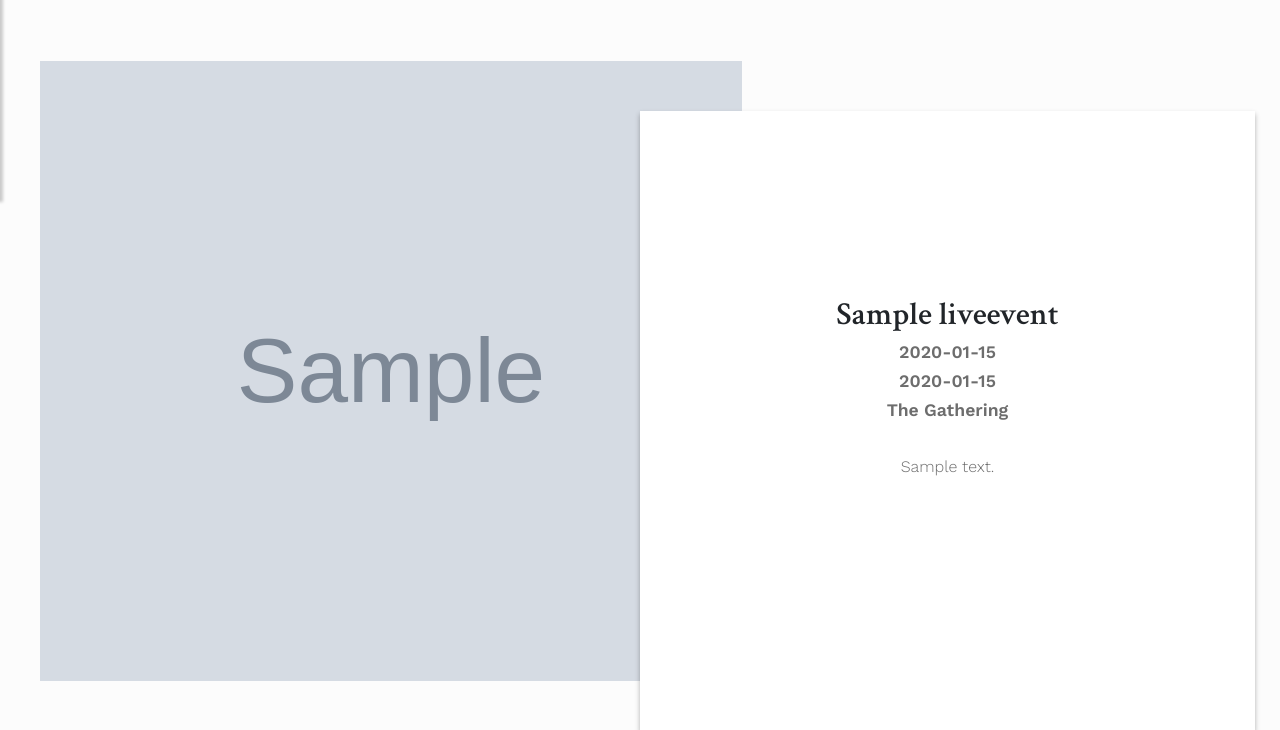
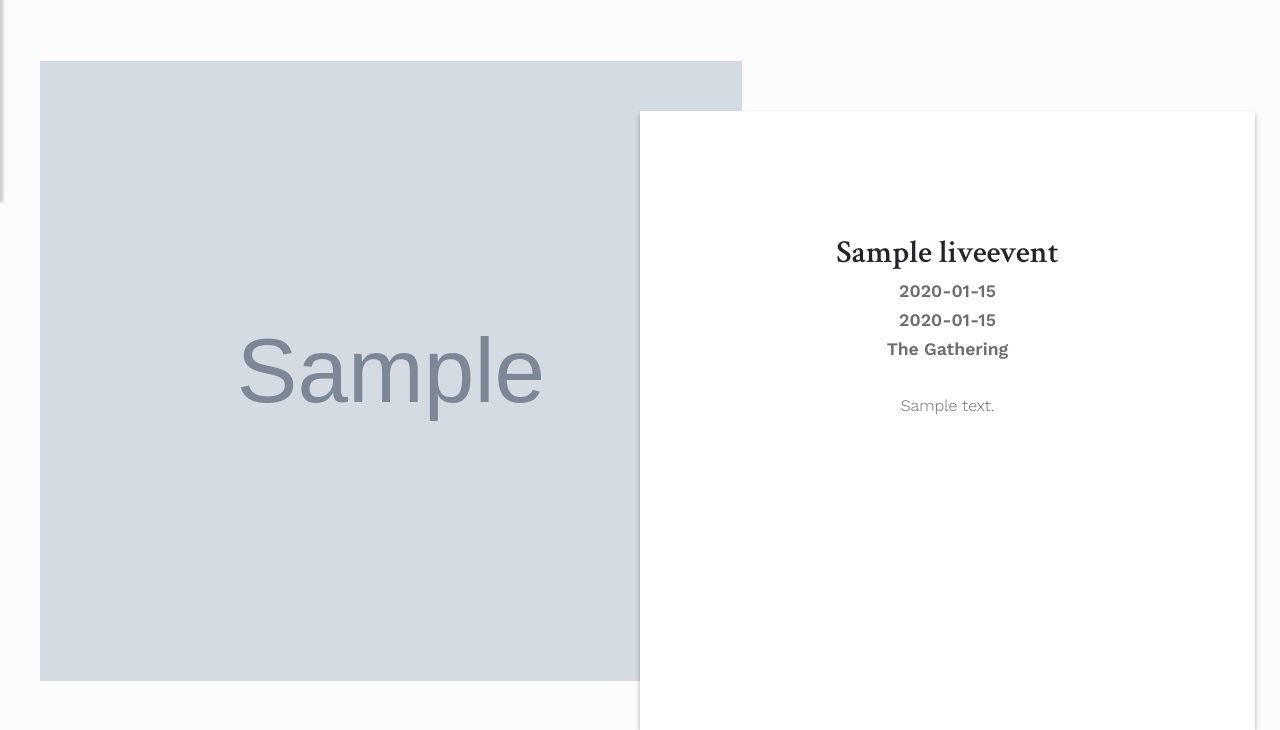
Before and after one commit to JustinLaureano/Portfolio, a Django app: page /the_gathering/events/ in a window 1280 px wide. Shown: the part 601-1331 px from the top of the page. Run offline with Django 3.2, Linux system fonts and the light colour scheme; tables that the repository leaves empty hold one stand-in row (values such as "Sample post"); grey boxes marked "Sample" are stand-in pictures; some libraries are stand-ins or nearby versions.

Commit message:
minor changes to css styles

```diff
--- a/the_gathering/static/css/style.css
+++ b/the_gathering/static/css/style.css
@@ -320,13 +320,20 @@ ul ul a {
     margin-bottom: 200px;
 }
 
-.box-text {
-    padding-top: 15%;
+.box-text, .box-text-event {
     padding-left: 8%;
     padding-right: 8%;
     min-height: 620px;
     box-shadow: 0px 3px 5px rgba(0, 0, 0, 0.3);
     z-index: 2;
+}
+
+.box-text {
+    padding-top: 15%;
+}
+
+.box-text-event {
+    padding-top: 10%;
 }
 
 #about-history-right, #reservation-right, #private-event-patio-left {
--- a/the_gathering/templates/the_gathering/base.html
+++ b/the_gathering/templates/the_gathering/base.html
@@ -222,7 +222,7 @@
                                     </a>
                                 </li>
                                 <li class="list-inline-item">
-                                    <a href="https://www.facebook.com/FindlayGathering/" class="social" target="blank">
+                                    <a href="https://www.facebook.com/GatheringWineAnvil/" class="social" target="blank">
                                         <i class="fa fa-facebook fa-lg" aria-hidden="true"></i>
                                     </a>
                                 </li>
--- a/the_gathering/templates/the_gathering/events.html
+++ b/the_gathering/templates/the_gathering/events.html
@@ -19,7 +19,7 @@
     <div class="col-md-6 listen-event-image" id="listen-event-image">
         <div class="box-image" style="background: url({{ event.event_image.url }}) no-repeat center center;background-size: cover;-moz-background-size: cover;-webkit-background-size: cover;-o-background-size: cover;"></div>
     </div>
-    <div class="col-md-6 text-center box-text bg-white listen-event-text" id="listen-event-text">
+    <div class="col-md-6 text-center box-text-event bg-white listen-event-text" id="listen-event-text">
         <h2>{{ event.event_name }}</h2>
         <h5>{{ event.event_date }}</h5>
         <h5>{{ event.event_time }}</h5>
@@ -30,7 +30,7 @@
 </div> <!-- End Event -->
 {% else %}
 <div class="row box-row"> <!-- Event -->
-    <div class="col-md-6 order-2 order-md-1 box-text bg-black listen-event-text">
+    <div class="col-md-6 order-2 order-md-1 box-text-event bg-black listen-event-text">
         <h2>{{ event.event_name }}</h2>
         <h5 class="bg-black">{{ event.event_date }}</h5>
         <h5 class="bg-black">{{ event.event_time }}</h5>
```
